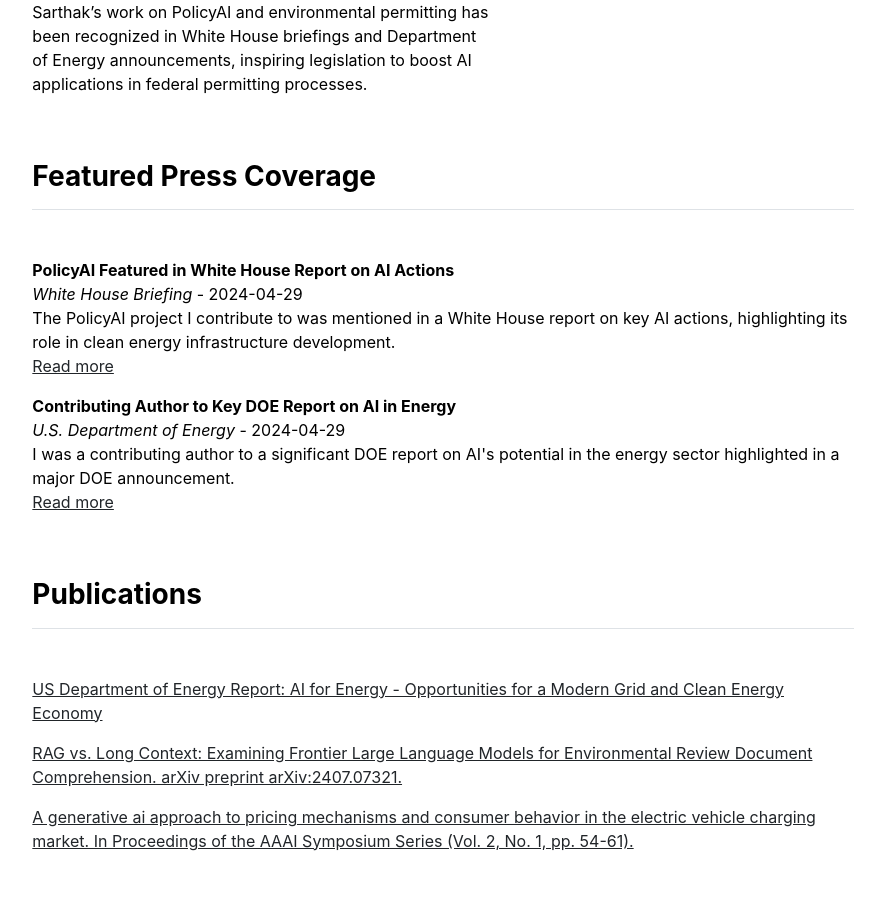
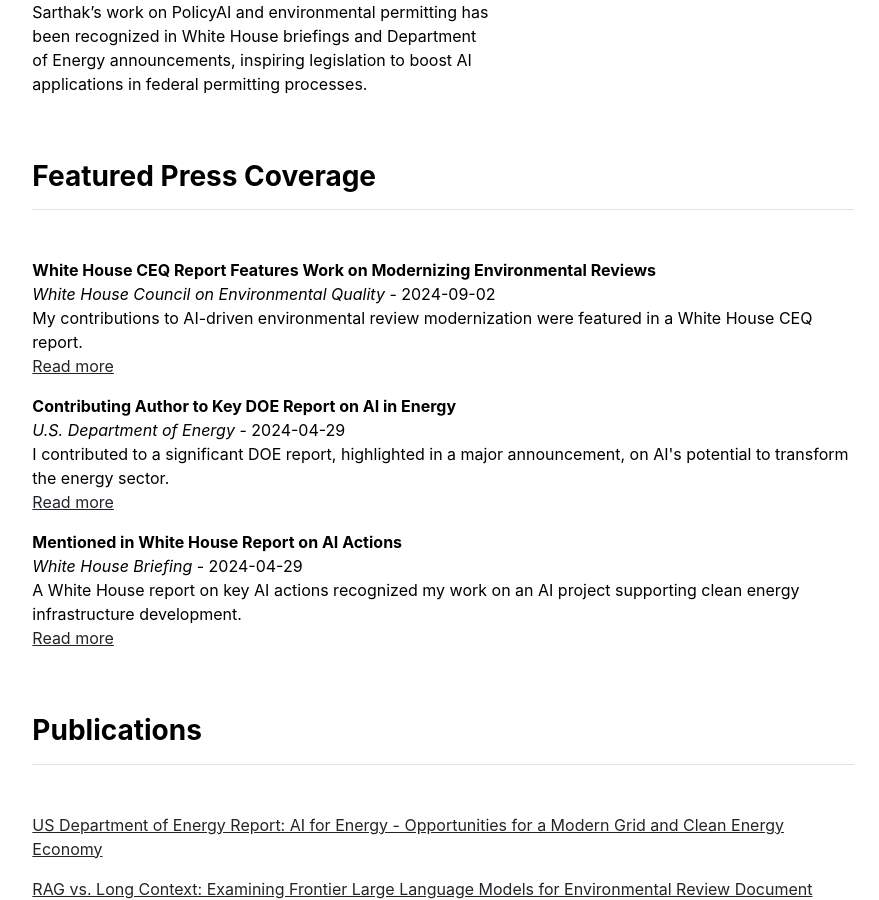
Before and after one commit to sarthakchat/sarthakchat.github.io, a Jekyll site: the page built from index.md, in a window 1280 px wide and 900 px high, scrolled down 711 px. Shown: the whole window, without its empty margins (197-1076 px from the left). Built offline with Jekyll 4.4.1, drawn with Linux system fonts in a browser that asks for light colours; some of the changed text lies outside the part shown.

Commit message:
Updated pfress

```diff
--- a/_config.yml
+++ b/_config.yml
@@ -1,4 +1,6 @@
 url: "https://sarthakchat.github.io" # the base hostname & protocol for your site, e.g. http://example.com
 baseurl: "" # the subpath of your site, e.g. /blog
 title: "Sarthak Chaturvedi" # the name of your site, e.g. ACME Corp.
-description: "AI, Energy Sustainability, and Policy Researcher"
+description: "AI Researcher Transforming Energy Sustainability & Public Policy
+
+"
--- a/_data/settings.yml
+++ b/_data/settings.yml
@@ -15,14 +15,15 @@ courses:
 - {name: 'Stellar Structures', url: 'stellar-structures'}
 
 featured_news_coverage:
-- {title: 'PolicyAI Featured in White House Report on AI Actions', publication: 'White House Briefing', date: '2024-04-29', summary: 'The PolicyAI project I contribute to was mentioned in a White House report on key AI actions, highlighting its role in clean energy infrastructure development.', image: 'assets/img/White_House.webp', url: 'white-house-ai-recognition'}
-- {title: 'Contributing Author to Key DOE Report on AI in Energy', publication: "U.S. Department of Energy", date: '2024-04-29',summary: "I was a contributing author to a significant DOE report on AI's potential in the energy sector highlighted in a major DOE announcement.", image: 'assets/img/doe_logo.png', url: 'doe-ai-energy-report'}
+  - {title: 'White House CEQ Report Features Work on Modernizing Environmental Reviews', publication: 'White House Council on Environmental Quality', date: '2024-09-02', summary: 'My contributions to AI-driven environmental review modernization were featured in a White House CEQ report.', image: 'assets/img/White_House.webp', url: 'ceq-policyai-report'}
+  - {title: 'Contributing Author to Key DOE Report on AI in Energy', publication: "U.S. Department of Energy", date: '2024-04-29', summary: "I contributed to a significant DOE report, highlighted in a major announcement, on AI's potential to transform the energy sector.", image: 'assets/img/doe_logo.png', url: 'doe-ai-energy-report'}
+  - {title: 'Mentioned in White House Report on AI Actions', publication: 'White House Briefing', date: '2024-04-29', summary: 'A White House report on key AI actions recognized my work on an AI project supporting clean energy infrastructure development.', image: 'assets/img/White_House.webp', url: 'white-house-ai-recognition'}
 
 news_coverage:
-- {title: 'PolicyAI Featured in CEQ Report on Modernizing Environmental Reviews', publication: 'White House Council on Environmental Quality', date: '2024-09-02', summary: 'The PolicyAI project I contribute to was highlighted in a CEQ report on using technology to improve environmental reviews and permitting processes.', image: 'assets/img/White_House.webp', url: 'ceq-policyai-report'}
-- {title: 'PolicyAI Featured in White House Report on AI Actions', publication: 'White House Briefing', date: '2024-04-29', summary: 'The PolicyAI project I contribute to was mentioned in a White House report on key AI actions, highlighting its role in clean energy infrastructure development.', image: 'assets/img/White_House.webp', url: 'white-house-ai-recognition'}
-- {title: 'PolicyAI Featured in DOE Announcement on AI Actions', publication: "U.S. Department of Energy", date: '2024-04-29', summary: "The PolicyAI project I contribute to was highlighted in a DOE announcement on new actions to enhance America's global leadership in Artificial Intelligence.", image: 'assets/img/doe_logo.png', url: 'doe-policyai-feature'}
-- {title: 'Contributing Author to Key DOE Report on AI in Energy', publication: "U.S. Department of Energy", date: '2024-04-29',summary: "I was a contributing author to a significant DOE report on AI's potential in the energy sector highlighted in a major DOE announcement.", image: 'assets/img/doe_logo.png', url: 'doe-ai-energy-report'}
+  - {title: 'White House CEQ Report Features Work on Modernizing Environmental Reviews', publication: 'White House Council on Environmental Quality', date: '2024-09-02', summary: 'My contributions to AI-driven environmental review modernization were featured in a White House CEQ report.', image: 'assets/img/White_House.webp', url: 'ceq-policyai-report'}
+  - {title: 'Contributing Author to Key DOE Report on AI in Energy', publication: "U.S. Department of Energy", date: '2024-04-29', summary: "I contributed to a significant DOE report, highlighted in a major announcement, on AI's potential to transform the energy sector.", image: 'assets/img/doe_logo.png', url: 'doe-ai-energy-report'}
+  - {title: 'Mentioned in White House Report on AI Actions', publication: 'White House Briefing', date: '2024-04-29', summary: 'A White House report on key AI actions recognized my work on an AI project supporting clean energy infrastructure development.', image: 'assets/img/White_House.webp', url: 'white-house-ai-recognition'}
+  - {title: 'Highlighted in DOE Announcement on AI Actions', publication: "U.S. Department of Energy", date: '2024-04-29', summary: "A DOE announcement on actions to enhance America's AI leadership showcased an AI project I contribute to.", image: 'assets/img/doe_logo.png', url: 'doe-policyai-feature'}
 
 social:
 - {icon: 'github', link: 'https://github.com/sarthakchat/'}
@@ -31,4 +32,4 @@ social:
 - {icon: 'linkedin', link: 'https://www.linkedin.com/in/sarthak-chaturvedi/'}
 
 contacts:
-- {name: 'Sarthak Chaturvedi', title: 'Staff Scientist', department: 'Energy & Environment Directorate', company: 'United States Department of Energy', institution: 'Pacific Northwest National Laboratory', institution_address: '902 Battelle Blvd, Richland, WA', phone: '(509) 375-2594', email: '[firstname].[lastname]@pnnl.gov', image: 'assets/img/contact.jpg'}
+- {name: 'Sarthak Chaturvedi', title: 'Staff Scientist', department: 'Energy & Environment Directorate', company: 'United States Department of Energy', institution: 'Pacific Northwest National Laboratory', institution_address: '902 Battelle Blvd, Richland, WA', phone: '(509) 375-2594', email: '[firstname].[lastname]@pnnl.gov', office: 'Research Operations Building', image: 'assets/img/contact.jpg'}
```
